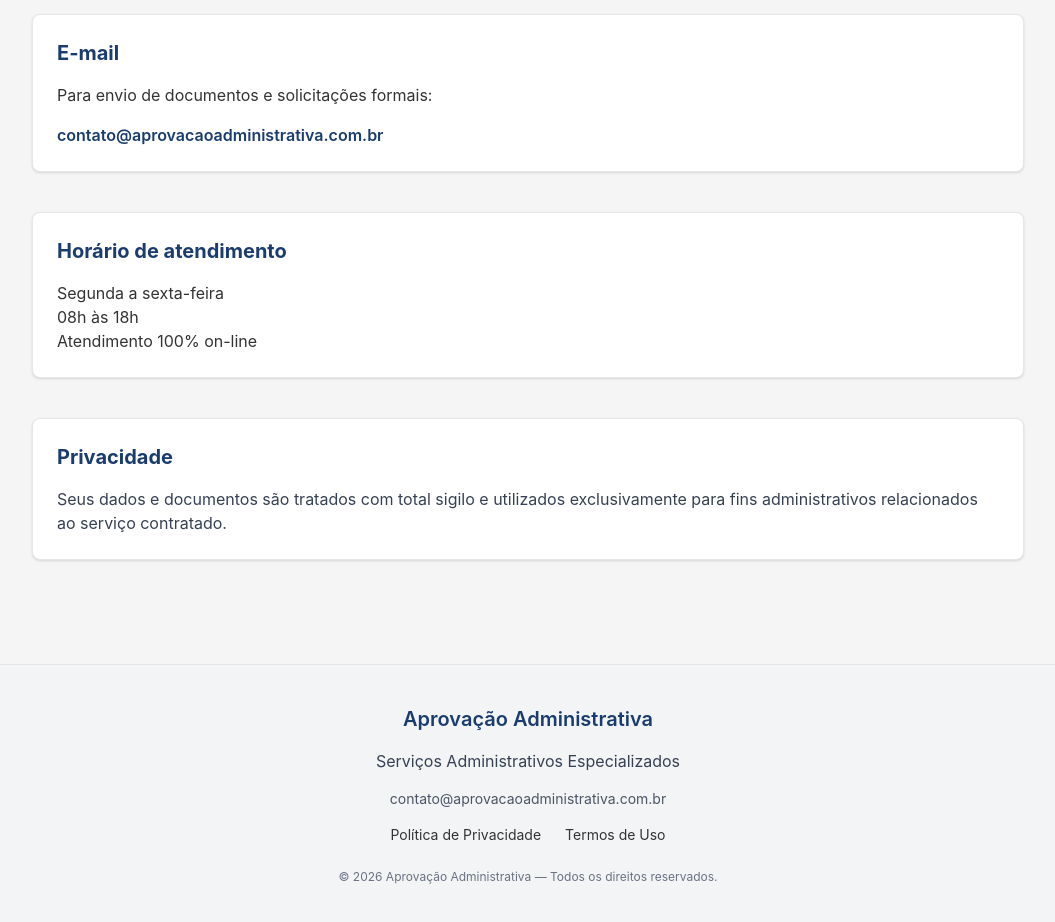
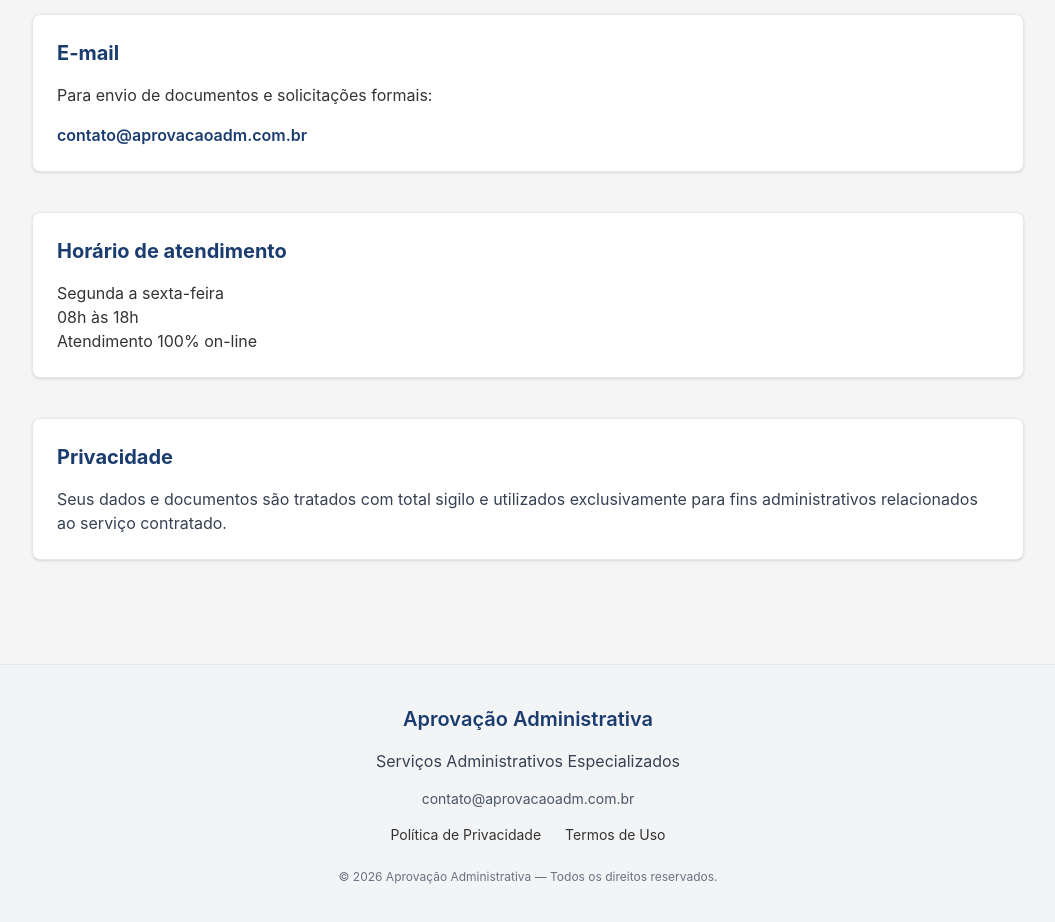
Before and after one commit to LANDOSOUZA/aprovacao, a Vue app: page /contato in a window 1280 px wide. Shown: the part 400-1322 px from the top of the page, without its empty margins (112-1167 px from the left). Built offline with nearby package versions, Linux system fonts and the light colour scheme.

Commit message:
Padroniza e-mail e WhatsApp

```diff
--- a/src/components/Footer.vue
+++ b/src/components/Footer.vue
@@ -11,7 +11,7 @@
       </p>
 
       <p class="text-sm text-gray-600">
-        contato@aprovacaoadministrativa.com.br
+        contato@aprovacaoadm.com.br
       </p>
 
       <div class="flex justify-center gap-6 text-sm mt-4">
--- a/src/views/ContatoView.vue
+++ b/src/views/ContatoView.vue
@@ -14,7 +14,7 @@
       </p>
 
       <a
-        href="https://wa.me/seu_numero"
+        href="https://wa.me/5519997070990"
         target="_blank"
         class="inline-block bg-green-600 text-white px-6 py-3 rounded font-semibold hover:bg-green-700 transition"
       >
@@ -30,7 +30,7 @@
       </p>
 
       <p class="font-semibold text-[var(--azul-escuro)]">
-        contato@aprovacaoadministrativa.com.br
+        contato@aprovacaoadm.com.br
       </p>
     </Card>
 
--- a/src/views/HomeView.vue
+++ b/src/views/HomeView.vue
@@ -10,7 +10,7 @@
         Atendimento 100% on-line, com orientação clara, preço justo e foco total em resolver o problema do empreendedor.
       </p>
       <a
-        href="https://wa.me/seu_numero"
+        href="https://wa.me/5519997070990"
         target="_blank"
         class="inline-block bg-green-600 text-white px-6 py-3 rounded font-semibold hover:bg-green-700 transition"
       >
@@ -73,7 +73,7 @@
       </h2>
       <p>Entre em contato e receba orientação imediata.</p>
       <a
-        href="https://wa.me/5519991506801"
+        href="https://wa.me/5519997070990"
         target="_blank"
         class="inline-block bg-green-600 text-white px-6 py-3 rounded font-semibold hover:bg-green-700 transition"
       >
--- a/src/views/ObrigadoView.vue
+++ b/src/views/ObrigadoView.vue
@@ -16,7 +16,7 @@
 
     <div class="space-y-4">
       <a
-        href="https://wa.me/seu_numero"
+        href="https://wa.me/5519997070990"
         target="_blank"
         class="inline-block bg-[var(--verde-whatsapp)] text-white px-6 py-3 rounded font-semibold hover:bg-green-700 transition"
       >
--- a/src/views/PoliticaView.vue
+++ b/src/views/PoliticaView.vue
@@ -52,7 +52,7 @@
       <h2 class="text-xl font-bold mt-6 mb-2">6. Contato</h2>
       <p>
         Para dúvidas sobre esta Política de Privacidade, entre em contato:<br />
-        <strong>contato@aprovacaoadministrativa.com.br</strong>
+        <strong>contato@aprovacaoadm.com.br</strong>
       </p>
     </Card>
 
--- a/src/views/ServicosView.vue
+++ b/src/views/ServicosView.vue
@@ -33,7 +33,7 @@
 
       <div class="mt-6">
         <a
-          href="https://wa.me/seu_numero"
+          href="https://wa.me/5519997070990"
           target="_blank"
           class="inline-block bg-green-600 text-white px-6 py-3 rounded font-semibold hover:bg-green-700 transition"
         >
@@ -74,7 +74,7 @@
 
       <div class="mt-6">
         <a
-          href="https://wa.me/seu_numero"
+          href="https://wa.me/5519997070990"
           target="_blank"
           class="inline-block bg-green-600 text-white px-6 py-3 rounded font-semibold hover:bg-green-700 transition"
         >
--- a/src/views/TermosView.vue
+++ b/src/views/TermosView.vue
@@ -54,7 +54,7 @@
       <h2 class="text-xl font-bold mt-6 mb-2">8. Contato</h2>
       <p>
         Para dúvidas sobre estes Termos de Uso, entre em contato:<br />
-        <strong>contato@aprovacaoadministrativa.com.br</strong>
+        <strong>contato@aprovacaoadm.com.br</strong>
       </p>
 
     </Card>
```
